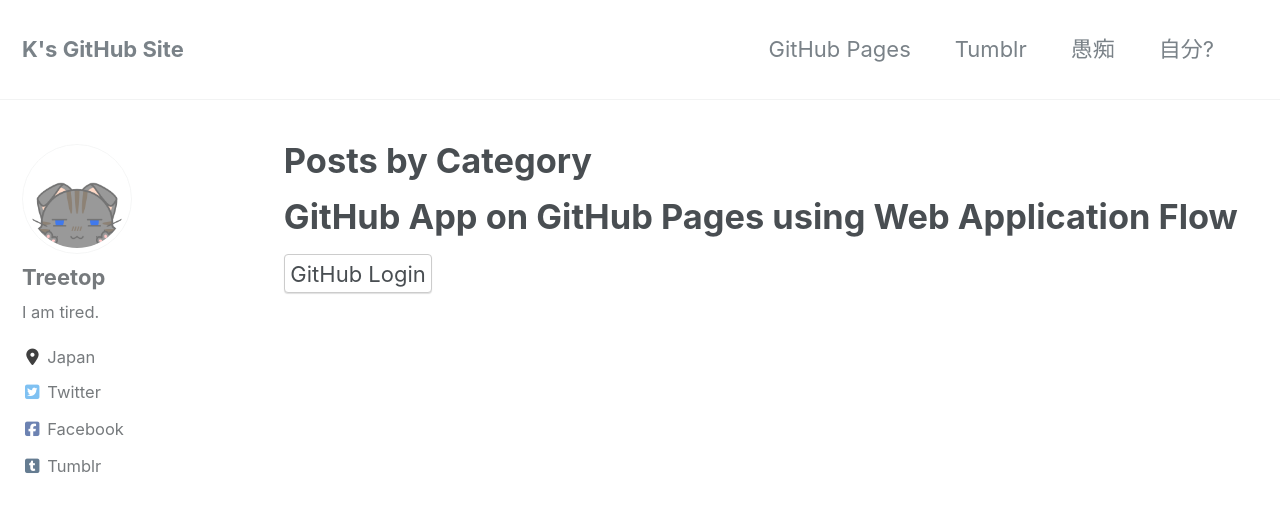
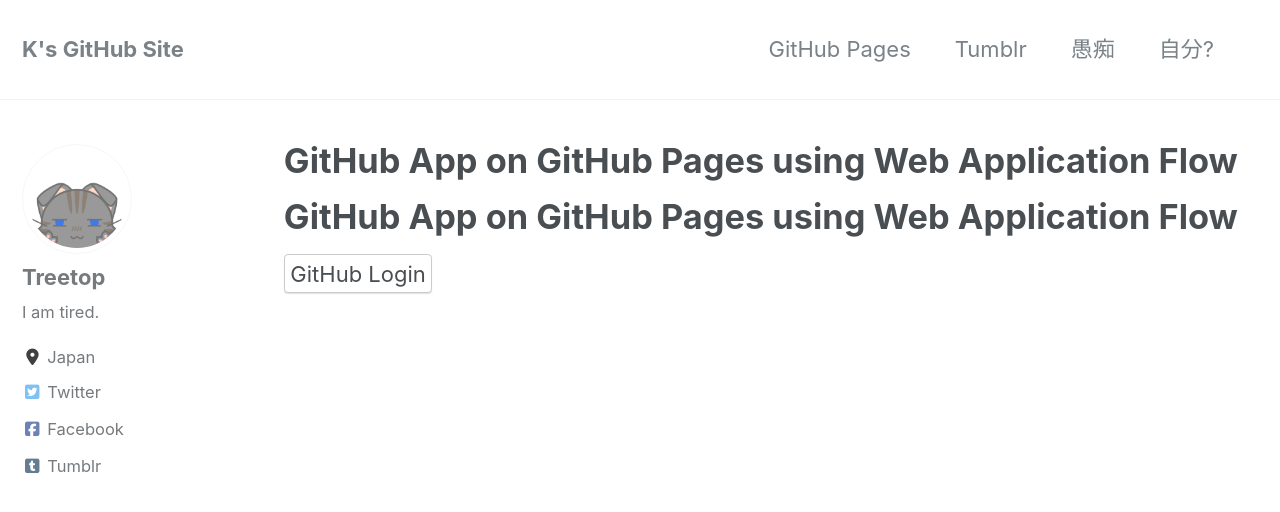
Before and after one commit to laureltreetop/laureltreetop.github.io, a Jekyll site: the page built from oauth.html, in a window 1280 px wide and 900 px high. Shown: the top 512 px of the window. Built offline with Jekyll 4.4.1, drawn with Linux system fonts in a browser that asks for light colours; nearby versions of some CDN libraries.

Commit message:
Update oauth.html

```diff
--- a/oauth.html
+++ b/oauth.html
@@ -1,7 +1,7 @@
 ---
 layout: archive
 permalink: /oauth.html
-title: "Posts by Category"
+title: "GitHub App on GitHub Pages using Web Application Flow"
 ---
 <!DOCTYPE html>
 <html lang="en">
```
